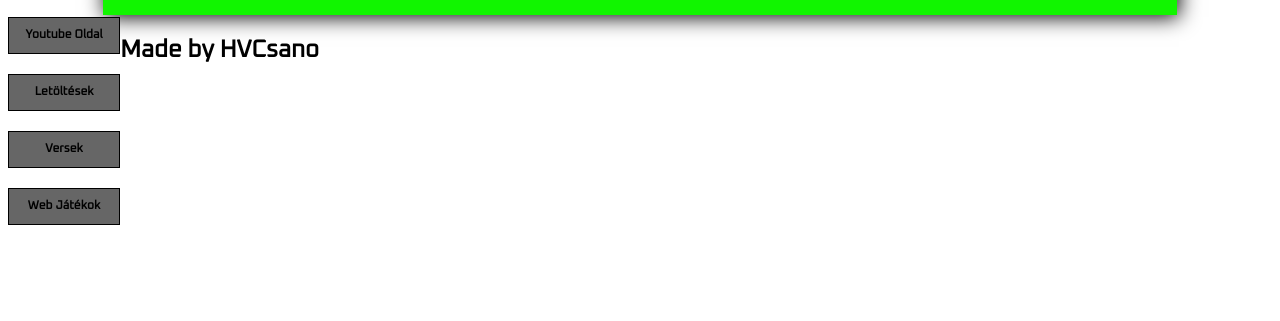
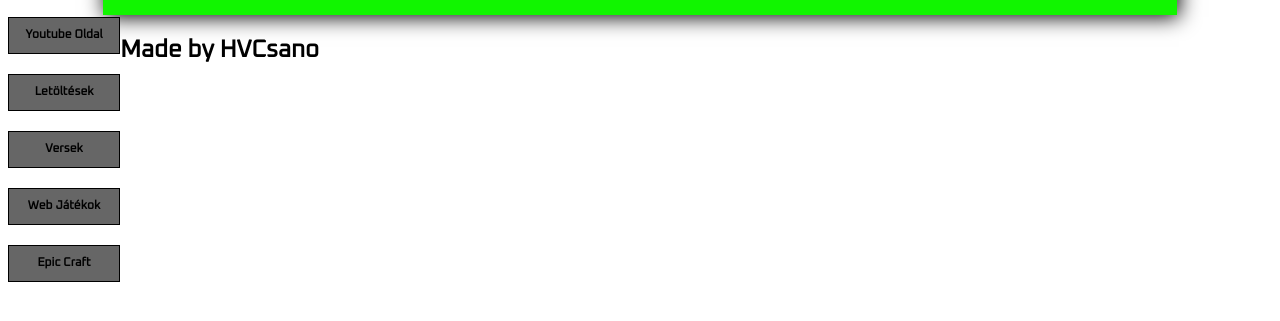
Before and after one commit to HVCsano/epiccraft, a plain HTML site: page index.html in a window 1280 px wide. Shown: the part 219-540 px from the top of the page. Drawn offline with Linux system fonts and the light colour scheme.

Commit message:
Update index.html

```diff
--- a/index.html
+++ b/index.html
@@ -17,6 +17,7 @@
 		 <li><a href="https://hvcsano.github.io/download/">Letöltések</a></li>
 		<li><a href="https://hvcsano.github.io/versek/">Versek</a></li>
 				<li><a href="https://hvcsano.github.io/webgames/">Web Játékok</a></li>
+		<li><a href="https://hvcsano.github.io/epiccraft/">Epic Craft</a></li>
 
 
 		</ul>
```
